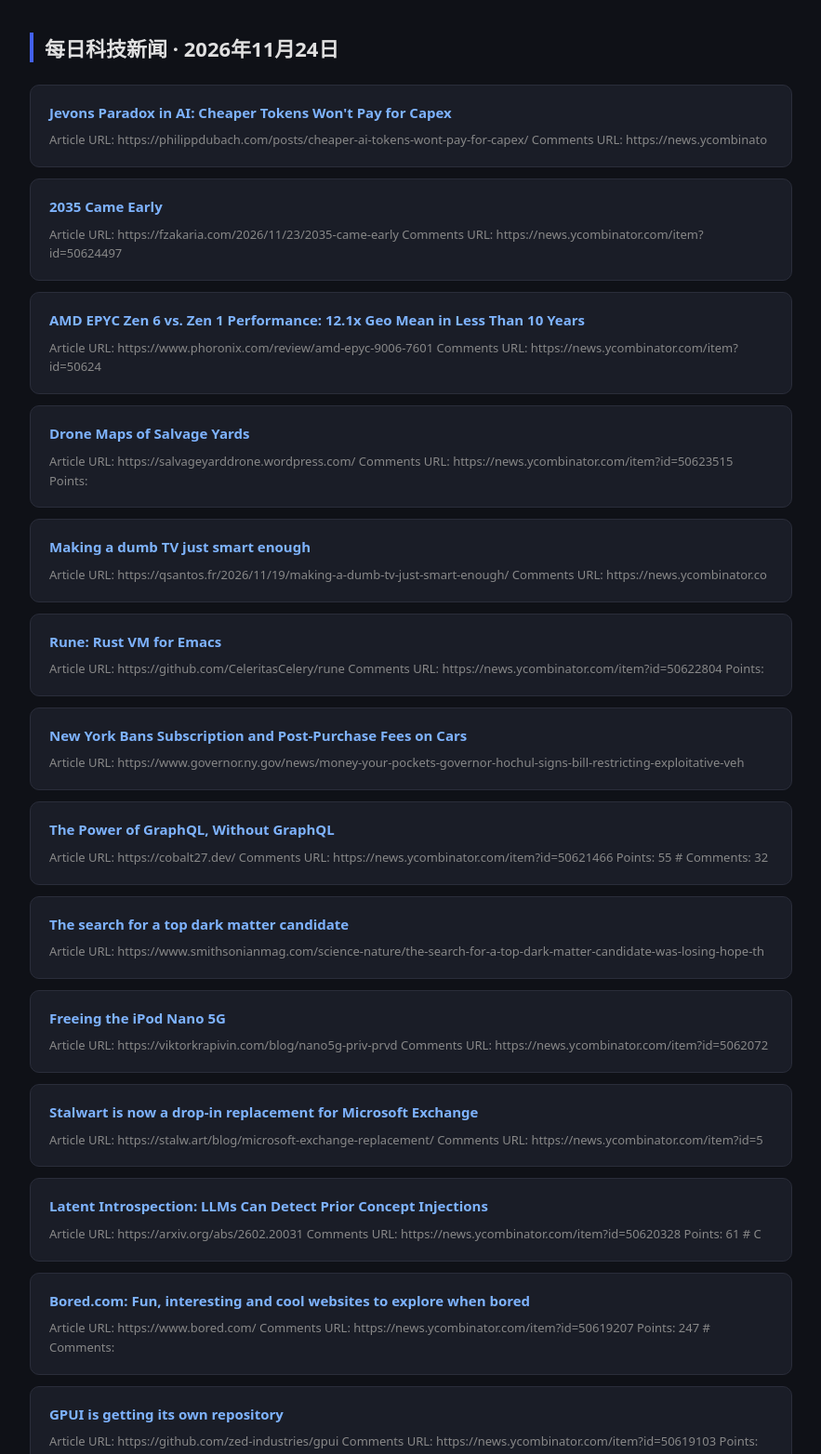
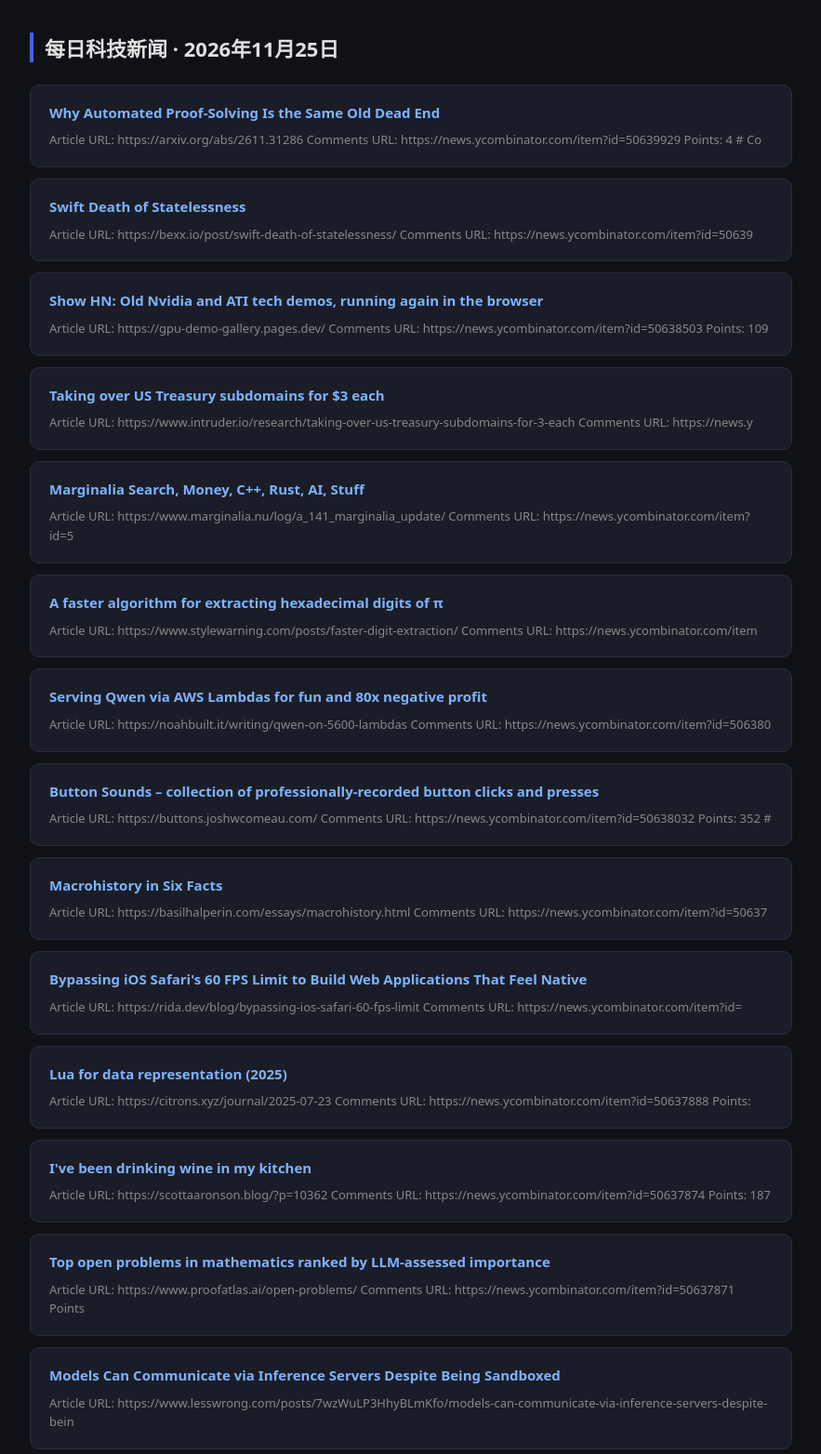
Before and after one commit to erdmanncho/daily-tech-news, a plain HTML site: page docs/index.html in a window 1280 px wide. Shown: the top 1564 px of the page at 93% size, without its empty margins (198-1081 px from the left). Drawn offline with Linux system fonts and the light colour scheme.

Commit message:
每日新闻更新 2026-11-25

```diff
--- a/docs/index.html
+++ b/docs/index.html
@@ -1,7 +1,7 @@
 <!DOCTYPE html>
 <html lang="zh"><head><meta charset="UTF-8">
 <meta name="viewport" content="width=device-width,initial-scale=1">
-<title>每日科技新闻 · 2026年11月24日</title>
+<title>每日科技新闻 · 2026年11月25日</title>
 <style>
   body{font-family:system-ui,sans-serif;max-width:820px;margin:0 auto;padding:20px 16px;background:#0f1117;color:#e0e0e0}
   h1{font-size:22px;border-left:4px solid #4361ee;padding-left:12px;margin-bottom:24px}
@@ -14,91 +14,88 @@
   footer{text-align:center;color:#444;margin-top:32px;font-size:12px}
 </style></head>
 <body>
-  <h1>每日科技新闻 · 2026年11月24日</h1>
+  <h1>每日科技新闻 · 2026年11月25日</h1>
 
     <div class="card">
-      <a href="https://philippdubach.com/posts/cheaper-ai-tokens-wont-pay-for-capex/" target="_blank"><h2>Jevons Paradox in AI: Cheaper Tokens Won't Pay for Capex</h2></a>
-      <p>Article URL: https://philippdubach.com/posts/cheaper-ai-tokens-wont-pay-for-capex/
-Comments URL: https://news.ycombinato</p>
+      <a href="https://arxiv.org/abs/2611.31286" target="_blank"><h2>Why Automated Proof-Solving Is the Same Old Dead End</h2></a>
+      <p>Article URL: https://arxiv.org/abs/2611.31286
+Comments URL: https://news.ycombinator.com/item?id=50639929
+Points: 4
+# Co</p>
     </div>
     <div class="card">
-      <a href="https://fzakaria.com/2026/11/23/2035-came-early" target="_blank"><h2>2035 Came Early</h2></a>
-      <p>Article URL: https://fzakaria.com/2026/11/23/2035-came-early
-Comments URL: https://news.ycombinator.com/item?id=50624497</p>
+      <a href="https://bexx.io/post/swift-death-of-statelessness/" target="_blank"><h2>Swift Death of Statelessness</h2></a>
+      <p>Article URL: https://bexx.io/post/swift-death-of-statelessness/
+Comments URL: https://news.ycombinator.com/item?id=50639</p>
     </div>
     <div class="card">
-      <a href="https://www.phoronix.com/review/amd-epyc-9006-7601" target="_blank"><h2>AMD EPYC Zen 6 vs. Zen 1 Performance: 12.1x Geo Mean in Less Than 10 Years</h2></a>
-      <p>Article URL: https://www.phoronix.com/review/amd-epyc-9006-7601
-Comments URL: https://news.ycombinator.com/item?id=50624</p>
+      <a href="https://gpu-demo-gallery.pages.dev/" target="_blank"><h2>Show HN: Old Nvidia and ATI tech demos, running again in the browser</h2></a>
+      <p>Article URL: https://gpu-demo-gallery.pages.dev/
+Comments URL: https://news.ycombinator.com/item?id=50638503
+Points: 109</p>
     </div>
     <div class="card">
-      <a href="https://salvageyarddrone.wordpress.com/" target="_blank"><h2>Drone Maps of Salvage Yards</h2></a>
-      <p>Article URL: https://salvageyarddrone.wordpress.com/
-Comments URL: https://news.ycombinator.com/item?id=50623515
-Points:</p>
+      <a href="https://www.intruder.io/research/taking-over-us-treasury-subdomains-for-3-each" target="_blank"><h2>Taking over US Treasury subdomains for $3 each</h2></a>
+      <p>Article URL: https://www.intruder.io/research/taking-over-us-treasury-subdomains-for-3-each
+Comments URL: https://news.y</p>
     </div>
     <div class="card">
-      <a href="https://qsantos.fr/2026/11/19/making-a-dumb-tv-just-smart-enough/" target="_blank"><h2>Making a dumb TV just smart enough</h2></a>
-      <p>Article URL: https://qsantos.fr/2026/11/19/making-a-dumb-tv-just-smart-enough/
-Comments URL: https://news.ycombinator.co</p>
-    </div>
-    <div class="card">
-      <a href="https://github.com/CeleritasCelery/rune" target="_blank"><h2>Rune: Rust VM for Emacs</h2></a>
-      <p>Article URL: https://github.com/CeleritasCelery/rune
-Comments URL: https://news.ycombinator.com/item?id=50622804
-Points:</p>
-    </div>
-    <div class="card">
-      <a href="https://www.governor.ny.gov/news/money-your-pockets-governor-hochul-signs-bill-restricting-exploitative-vehicle-subscription" target="_blank"><h2>New York Bans Subscription and Post-Purchase Fees on Cars</h2></a>
-      <p>Article URL: https://www.governor.ny.gov/news/money-your-pockets-governor-hochul-signs-bill-restricting-exploitative-veh</p>
-    </div>
-    <div class="card">
-      <a href="https://cobalt27.dev/" target="_blank"><h2>The Power of GraphQL, Without GraphQL</h2></a>
-      <p>Article URL: https://cobalt27.dev/
-Comments URL: https://news.ycombinator.com/item?id=50621466
-Points: 55
-# Comments: 32</p>
-    </div>
-    <div class="card">
-      <a href="https://www.smithsonianmag.com/science-nature/the-search-for-a-top-dark-matter-candidate-was-losing-hope-then-came-a-potential-signal-will-it-be-enough-to-energize-the-struggling-field-180989923/" target="_blank"><h2>The search for a top dark matter candidate</h2></a>
-      <p>Article URL: https://www.smithsonianmag.com/science-nature/the-search-for-a-top-dark-matter-candidate-was-losing-hope-th</p>
-    </div>
-    <div class="card">
-      <a href="https://viktorkrapivin.com/blog/nano5g-priv-prvd" target="_blank"><h2>Freeing the iPod Nano 5G</h2></a>
-      <p>Article URL: https://viktorkrapivin.com/blog/nano5g-priv-prvd
-Comments URL: https://news.ycombinator.com/item?id=5062072</p>
-    </div>
-    <div class="card">
-      <a href="https://stalw.art/blog/microsoft-exchange-replacement/" target="_blank"><h2>Stalwart is now a drop-in replacement for Microsoft Exchange</h2></a>
-      <p>Article URL: https://stalw.art/blog/microsoft-exchange-replacement/
+      <a href="https://www.marginalia.nu/log/a_141_marginalia_update/" target="_blank"><h2>Marginalia Search, Money, C++, Rust, AI, Stuff</h2></a>
+      <p>Article URL: https://www.marginalia.nu/log/a_141_marginalia_update/
 Comments URL: https://news.ycombinator.com/item?id=5</p>
     </div>
     <div class="card">
-      <a href="https://arxiv.org/abs/2602.20031" target="_blank"><h2>Latent Introspection: LLMs Can Detect Prior Concept Injections</h2></a>
-      <p>Article URL: https://arxiv.org/abs/2602.20031
-Comments URL: https://news.ycombinator.com/item?id=50620328
-Points: 61
-# C</p>
+      <a href="https://www.stylewarning.com/posts/faster-digit-extraction/" target="_blank"><h2>A faster algorithm for extracting hexadecimal digits of π</h2></a>
+      <p>Article URL: https://www.stylewarning.com/posts/faster-digit-extraction/
+Comments URL: https://news.ycombinator.com/item</p>
     </div>
     <div class="card">
-      <a href="https://www.bored.com/" target="_blank"><h2>Bored.com: Fun, interesting and cool websites to explore when bored</h2></a>
-      <p>Article URL: https://www.bored.com/
-Comments URL: https://news.ycombinator.com/item?id=50619207
-Points: 247
-# Comments: </p>
+      <a href="https://noahbuilt.it/writing/qwen-on-5600-lambdas" target="_blank"><h2>Serving Qwen via AWS Lambdas for fun and 80x negative profit</h2></a>
+      <p>Article URL: https://noahbuilt.it/writing/qwen-on-5600-lambdas
+Comments URL: https://news.ycombinator.com/item?id=506380</p>
     </div>
     <div class="card">
-      <a href="https://github.com/zed-industries/gpui" target="_blank"><h2>GPUI is getting its own repository</h2></a>
-      <p>Article URL: https://github.com/zed-industries/gpui
-Comments URL: https://news.ycombinator.com/item?id=50619103
+      <a href="https://buttons.joshwcomeau.com/" target="_blank"><h2>Button Sounds – collection of professionally-recorded button clicks and presses</h2></a>
+      <p>Article URL: https://buttons.joshwcomeau.com/
+Comments URL: https://news.ycombinator.com/item?id=50638032
+Points: 352
+# </p>
+    </div>
+    <div class="card">
+      <a href="https://basilhalperin.com/essays/macrohistory.html" target="_blank"><h2>Macrohistory in Six Facts</h2></a>
+      <p>Article URL: https://basilhalperin.com/essays/macrohistory.html
+Comments URL: https://news.ycombinator.com/item?id=50637</p>
+    </div>
+    <div class="card">
+      <a href="https://rida.dev/blog/bypassing-ios-safari-60-fps-limit" target="_blank"><h2>Bypassing iOS Safari's 60 FPS Limit to Build Web Applications That Feel Native</h2></a>
+      <p>Article URL: https://rida.dev/blog/bypassing-ios-safari-60-fps-limit
+Comments URL: https://news.ycombinator.com/item?id=</p>
+    </div>
+    <div class="card">
+      <a href="https://citrons.xyz/journal/2025-07-23" target="_blank"><h2>Lua for data representation (2025)</h2></a>
+      <p>Article URL: https://citrons.xyz/journal/2025-07-23
+Comments URL: https://news.ycombinator.com/item?id=50637888
 Points: </p>
     </div>
     <div class="card">
-      <a href="https://arm.jonpalmisc.com/" target="_blank"><h2>Per Arm's request, this site will be discontinued on 4 December 2026 :(</h2></a>
-      <p>Article URL: https://arm.jonpalmisc.com/
-Comments URL: https://news.ycombinator.com/item?id=50617499
-Points: 1048
-# Comm</p>
+      <a href="https://scottaaronson.blog/?p=10362" target="_blank"><h2>I've been drinking wine in my kitchen</h2></a>
+      <p>Article URL: https://scottaaronson.blog/?p=10362
+Comments URL: https://news.ycombinator.com/item?id=50637874
+Points: 187</p>
+    </div>
+    <div class="card">
+      <a href="https://www.proofatlas.ai/open-problems/" target="_blank"><h2>Top open problems in mathematics ranked by LLM-assessed importance</h2></a>
+      <p>Article URL: https://www.proofatlas.ai/open-problems/
+Comments URL: https://news.ycombinator.com/item?id=50637871
+Points</p>
+    </div>
+    <div class="card">
+      <a href="https://www.lesswrong.com/posts/7wzWuLP3HhyBLmKfo/models-can-communicate-via-inference-servers-despite-being" target="_blank"><h2>Models Can Communicate via Inference Servers Despite Being Sandboxed</h2></a>
+      <p>Article URL: https://www.lesswrong.com/posts/7wzWuLP3HhyBLmKfo/models-can-communicate-via-inference-servers-despite-bein</p>
+    </div>
+    <div class="card">
+      <a href="https://github.com/openai/math/blob/main/preprints/The-matrix-multiplication-exponent-is-nine-fourths-November-24-2026/paper.pdf" target="_blank"><h2>Matrix Multiplication is Θ(n^2.25) [pdf]</h2></a>
+      <p>Article URL: https://github.com/openai/math/blob/main/preprints/The-matrix-multiplication-exponent-is-nine-fourths-Novem</p>
     </div>
   <footer>自动生成 · 由 GitHub Actions 驱动 · 数据来自 Hacker News</footer>
 </body></html>
```
